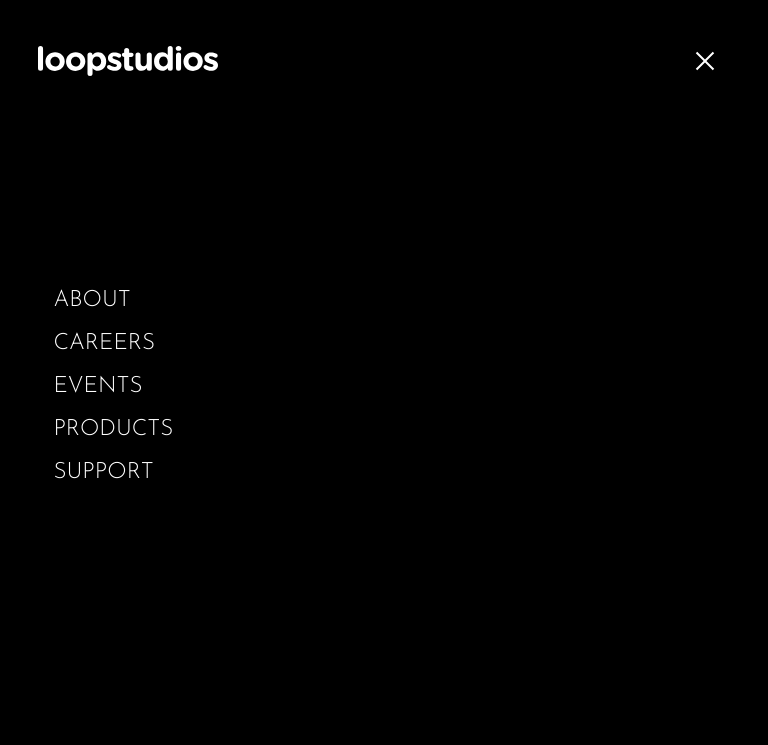
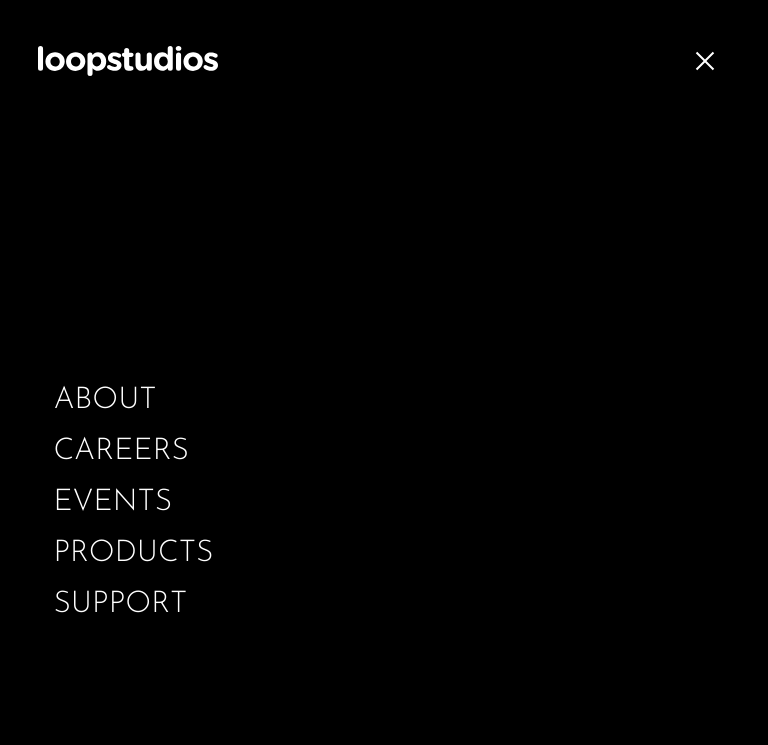
Before and after one commit to Tejas-117/Loopstudios-landing-page, a plain HTML site: page index.html in a window 768 px wide. Both pictures are taken after a click on the link 702 px from the left and 61 px from the top of the page. Shown: the top 745 px of the page. Drawn offline with nearby package versions, Linux system fonts and the light colour scheme.

Commit message:
Navbar for tablets updated

```diff
--- a/css/style.css
+++ b/css/style.css
@@ -321,6 +321,12 @@ ion-icon{
 
 /* few adjustments for tablets */
 @media only screen  and (min-width: 600px) and (max-width: 900px) {
+   .navbar-links{
+      margin: 35vh 0;
+   }
+   .navbar-links ul li{
+      font-size: 2rem;
+   }
    .top-text{
       margin: 8% 0%;
       width: 70%;
@@ -340,4 +346,5 @@ ion-icon{
    footer span{
       margin-top: 5rem;
    }
+
 }
```
